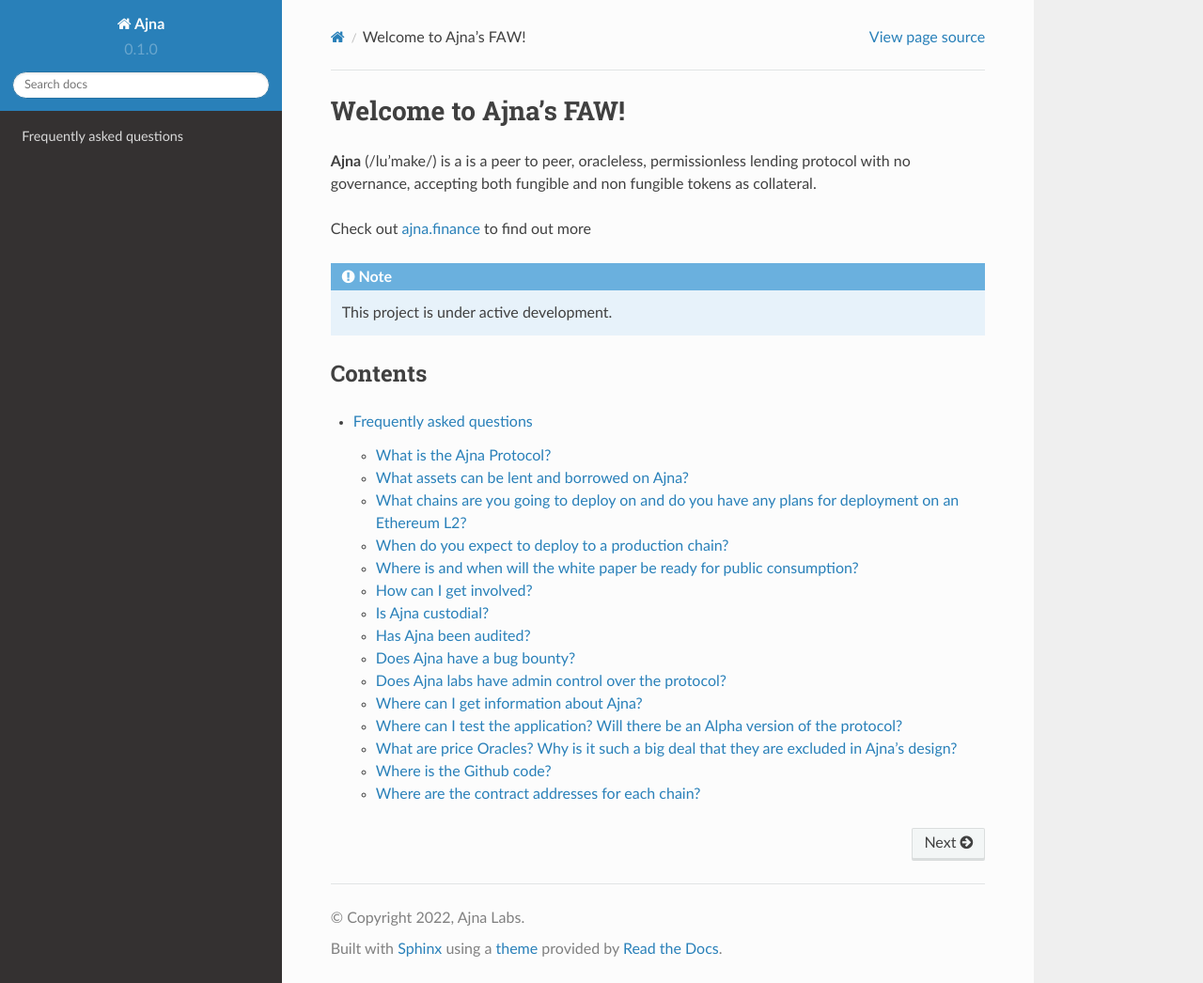
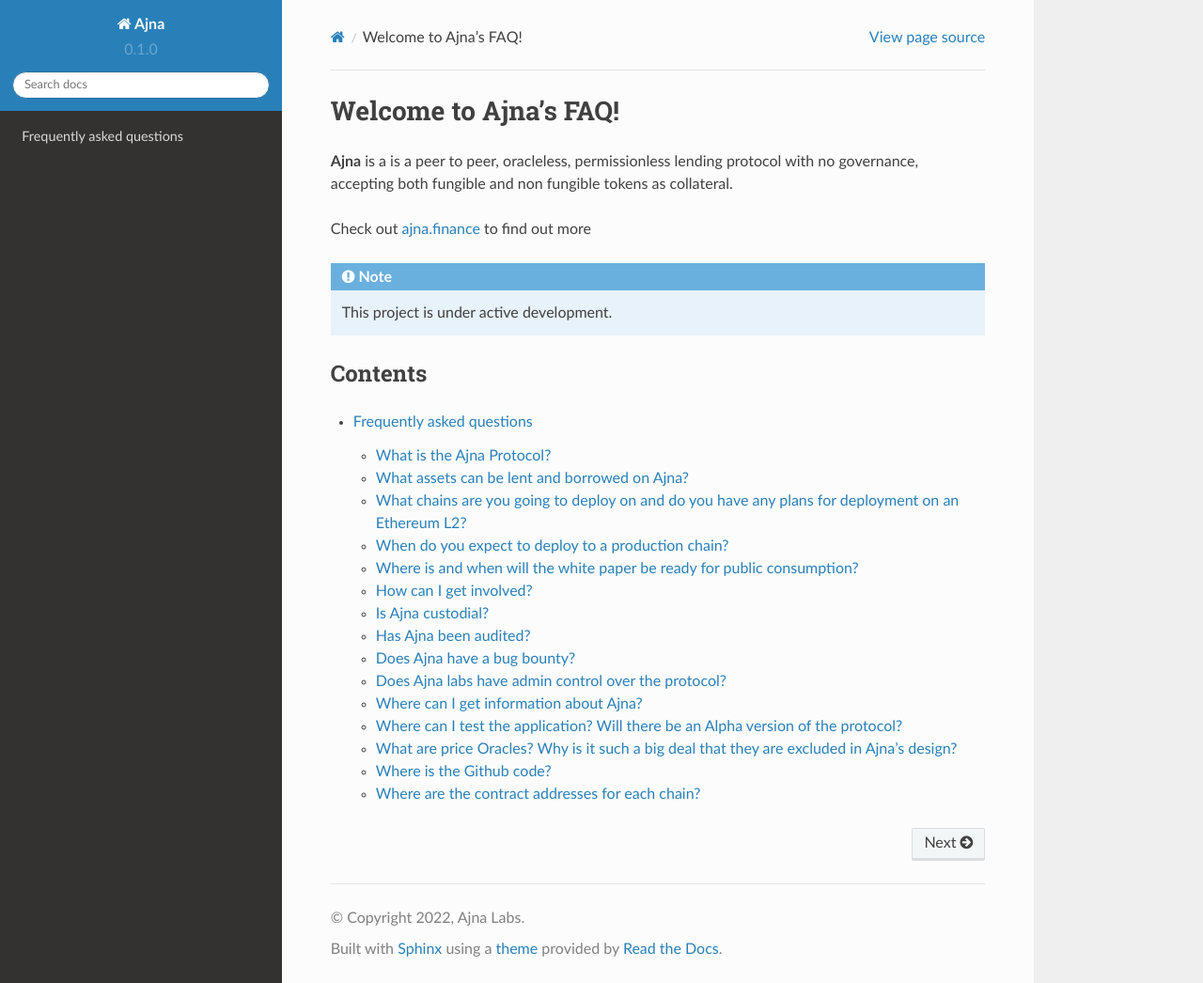
Before and after one commit to hieronx/docs, a Sphinx documentation site: the page built from docs/source/index.rst, in a window 1280 px wide and 1046 px high. Shown: the whole window at 94% size. Built offline with Sphinx 7.4.7 and the Read the Docs theme 2.0.0, drawn with Linux system fonts in a browser that asks for light colours.

Commit message:
clean up

```diff
--- a/docs/source/index.rst
+++ b/docs/source/index.rst
@@ -1,7 +1,7 @@
-Welcome to Ajna's FAW!
+Welcome to Ajna's FAQ!
 ===================================
 
-**Ajna** (/lu'make/) is a is a peer to peer, oracleless, permissionless lending protocol with no governance,
+**Ajna** is a is a peer to peer, oracleless, permissionless lending protocol with no governance,
 accepting both fungible and non fungible tokens as collateral.
 
 Check out `ajna.finance <https://ajna.finance/>`_ to find out more
```
